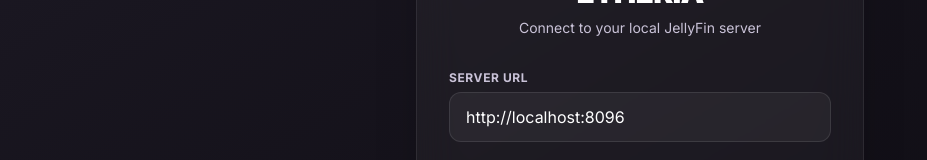
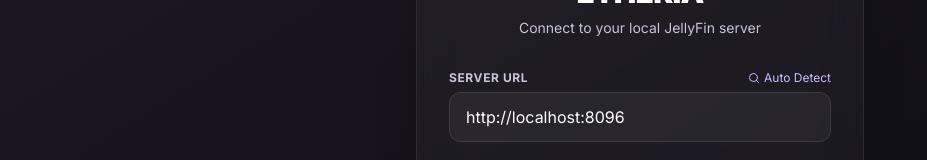
Before and after one commit to nfkt101/etheria, a React (Vite) app: page / in a window 1280 px wide. Shown: the part 263-423 px from the top of the page, without its empty margins (0-927 px from the left). Built offline with nearby package versions, Linux system fonts and the light colour scheme.

Commit message:
feat: Auto detect local ip added and title changed

```diff
--- a/index.html
+++ b/index.html
@@ -3,7 +3,7 @@
   <head>
     <meta charset="UTF-8" />
     <meta name="viewport" content="width=device-width, initial-scale=1.0" />
-    <title>My Google AI Studio App</title>
+    <title>Etheria</title>
   </head>
   <body>
     <div id="root"></div>
--- a/src/components/Login.tsx
+++ b/src/components/Login.tsx
@@ -1,6 +1,6 @@
 import React, { useState } from 'react';
 import { authenticateUser, getServerUrl } from '../services/jellyfin';
-import { Tv } from 'lucide-react';
+import { Tv, Search } from 'lucide-react';
 
 interface LoginProps {
   onLoginSuccess: () => void;
@@ -12,6 +12,46 @@
   const [password, setPassword] = useState('');
   const [error, setError] = useState('');
   const [loading, setLoading] = useState(false);
+  const [isScanning, setIsScanning] = useState(false);
+
+  const handleAutoDetect = async () => {
+    setIsScanning(true);
+    setError('');
+
+    const generateIPs = () => {
+      const ips = ['127.0.0.1', 'localhost'];
+      for (let i = 1; i <= 254; i++) {
+        ips.push(`192.168.1.${i}`);
+        ips.push(`192.168.0.${i}`);
+        ips.push(`10.0.0.${i}`);
+      }
+      return ips;
+    };
+
+    const checkIp = async (ip: string): Promise<string> => {
+      const url = `http://${ip}:8096`;
+      const controller = new AbortController();
+      const id = setTimeout(() => controller.abort(), 1000);
+      try {
+        await fetch(`${url}/health`, { mode: 'no-cors', signal: controller.signal });
+        clearTimeout(id);
+        return url;
+      } catch (e) {
+        clearTimeout(id);
+        throw new Error('Not found');
+      }
+    };
+
+    const ips = generateIPs();
+    try {
+      const foundUrl = await Promise.any(ips.map(checkIp));
+      setServerUrl(foundUrl);
+    } catch (err) {
+      setError('Could not auto-detect a Jellyfin server on the local network.');
+    } finally {
+      setIsScanning(false);
+    }
+  };
 
   const handleSubmit = async (e: React.FormEvent) => {
     e.preventDefault();
@@ -50,7 +90,22 @@
 
         <form onSubmit={handleSubmit} className="space-y-4 text-left">
           <div>
-            <label className="block text-xs font-bold text-on-surface-variant uppercase tracking-wider mb-1.5">Server URL</label>
+            <div className="flex justify-between items-center mb-1.5">
+              <label className="block text-xs font-bold text-on-surface-variant uppercase tracking-wider">Server URL</label>
+              <button
+                type="button"
+                onClick={handleAutoDetect}
+                disabled={isScanning}
+                className="text-xs text-primary hover:text-primary/80 flex items-center gap-1 transition-colors"
+              >
+                {isScanning ? (
+                  <span className="w-3 h-3 border-2 border-primary border-t-transparent rounded-full animate-spin" />
+                ) : (
+                  <Search className="w-3 h-3" />
+                )}
+                {isScanning ? 'Scanning...' : 'Auto Detect'}
+              </button>
+            </div>
             <input
               type="text"
               value={serverUrl}
```
